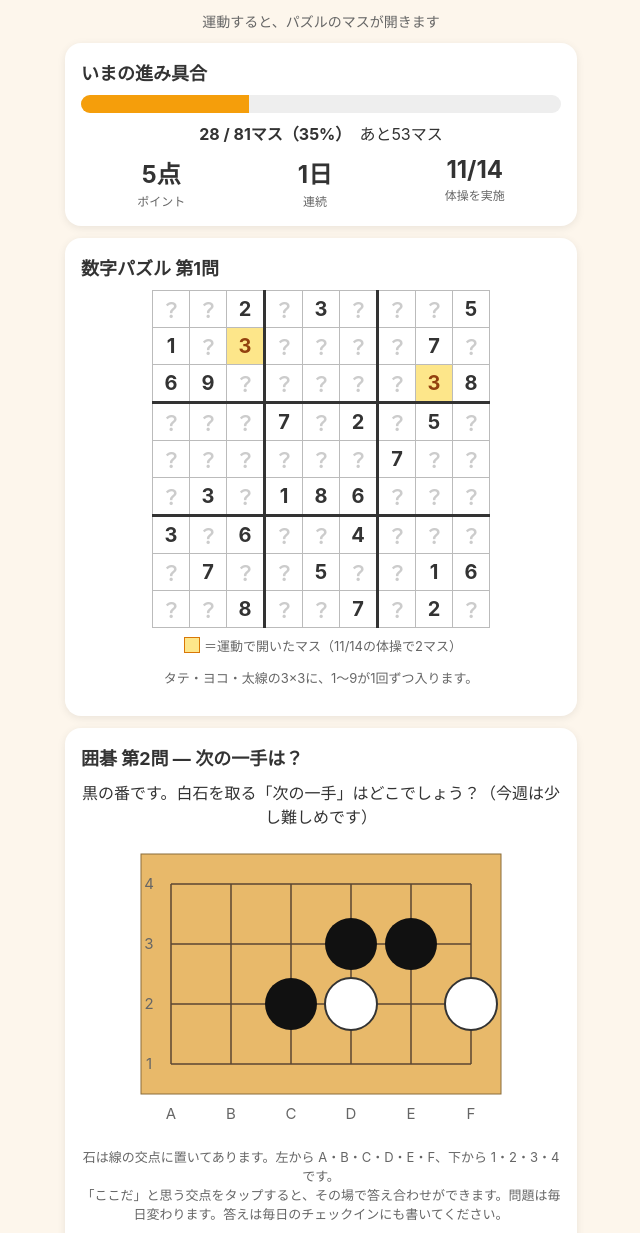
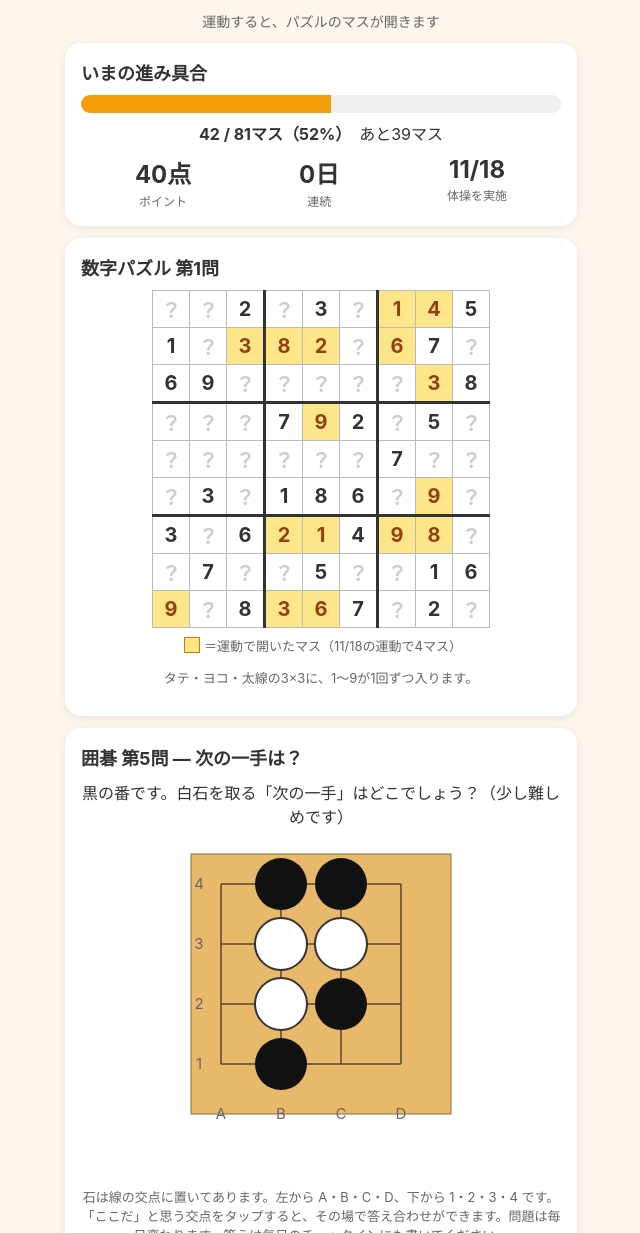
Before and after one commit to tanaka19750908-oss/tanaka19750908-oss.github.io-, a plain HTML site: page index.html in a window 1280 px wide. Shown: the part 59-1292 px from the top of the page, without its empty margins (319-959 px from the left). Drawn offline with Linux system fonts and the light colour scheme.

Commit message:
囲碁 第5問に更新（2026-11-20）

```diff
--- a/index.html
+++ b/index.html
@@ -11,7 +11,7 @@
   .card { background: #fff; border-radius: 16px; padding: 16px; margin: 12px auto; max-width: 480px; box-shadow: 0 2px 8px rgba(0,0,0,.08); }
   .card h2 { font-size: 18px; margin: 0 0 10px; }
   .bar-wrap { background: #eee; border-radius: 999px; height: 18px; overflow: hidden; }
-  .bar { background: #f59e0b; height: 100%; width: 35%; }
+  .bar { background: #f59e0b; height: 100%; width: 52%; }
   .stats { display: flex; justify-content: space-around; text-align: center; margin-top: 10px; }
   .stats b { display: block; font-size: 24px; }
   .stats span { font-size: 12px; color: #666; }
@@ -37,48 +37,46 @@
 <div class="card">
   <h2>いまの進み具合</h2>
   <div class="bar-wrap"><div class="bar"></div></div>
-  <p style="text-align:center;margin:8px 0 0;"><b>28 / 81マス（35%）</b>　あと53マス</p>
+  <p style="text-align:center;margin:8px 0 0;"><b>42 / 81マス（52%）</b>　あと39マス</p>
   <div class="stats">
-    <div><b>5点</b><span>ポイント</span></div>
-    <div><b>1日</b><span>連続</span></div>
-    <div><b>11/14</b><span>体操を実施</span></div>
+    <div><b>40点</b><span>ポイント</span></div>
+    <div><b>0日</b><span>連続</span></div>
+    <div><b>11/18</b><span>体操を実施</span></div>
   </div>
 </div>
 
 <div class="card">
   <h2>数字パズル 第1問</h2>
   <table class="sudoku">
-    <tr><td class="hidden">？</td><td class="hidden">？</td><td class="given">2</td><td class="hidden">？</td><td class="given">3</td><td class="hidden">？</td><td class="hidden">？</td><td class="hidden">？</td><td class="given">5</td></tr>
-    <tr><td class="given">1</td><td class="hidden">？</td><td class="revealed">3</td><td class="hidden">？</td><td class="hidden">？</td><td class="hidden">？</td><td class="hidden">？</td><td class="given">7</td><td class="hidden">？</td></tr>
+    <tr><td class="hidden">？</td><td class="hidden">？</td><td class="given">2</td><td class="hidden">？</td><td class="given">3</td><td class="hidden">？</td><td class="revealed">1</td><td class="revealed">4</td><td class="given">5</td></tr>
+    <tr><td class="given">1</td><td class="hidden">？</td><td class="revealed">3</td><td class="revealed">8</td><td class="revealed">2</td><td class="hidden">？</td><td class="revealed">6</td><td class="given">7</td><td class="hidden">？</td></tr>
     <tr><td class="given">6</td><td class="given">9</td><td class="hidden">？</td><td class="hidden">？</td><td class="hidden">？</td><td class="hidden">？</td><td class="hidden">？</td><td class="revealed">3</td><td class="given">8</td></tr>
-    <tr><td class="hidden">？</td><td class="hidden">？</td><td class="hidden">？</td><td class="given">7</td><td class="hidden">？</td><td class="given">2</td><td class="hidden">？</td><td class="given">5</td><td class="hidden">？</td></tr>
+    <tr><td class="hidden">？</td><td class="hidden">？</td><td class="hidden">？</td><td class="given">7</td><td class="revealed">9</td><td class="given">2</td><td class="hidden">？</td><td class="given">5</td><td class="hidden">？</td></tr>
     <tr><td class="hidden">？</td><td class="hidden">？</td><td class="hidden">？</td><td class="hidden">？</td><td class="hidden">？</td><td class="hidden">？</td><td class="given">7</td><td class="hidden">？</td><td class="hidden">？</td></tr>
-    <tr><td class="hidden">？</td><td class="given">3</td><td class="hidden">？</td><td class="given">1</td><td class="given">8</td><td class="given">6</td><td class="hidden">？</td><td class="hidden">？</td><td class="hidden">？</td></tr>
-    <tr><td class="given">3</td><td class="hidden">？</td><td class="given">6</td><td class="hidden">？</td><td class="hidden">？</td><td class="given">4</td><td class="hidden">？</td><td class="hidden">？</td><td class="hidden">？</td></tr>
+    <tr><td class="hidden">？</td><td class="given">3</td><td class="hidden">？</td><td class="given">1</td><td class="given">8</td><td class="given">6</td><td class="hidden">？</td><td class="revealed">9</td><td class="hidden">？</td></tr>
+    <tr><td class="given">3</td><td class="hidden">？</td><td class="given">6</td><td class="revealed">2</td><td class="revealed">1</td><td class="given">4</td><td class="revealed">9</td><td class="revealed">8</td><td class="hidden">？</td></tr>
     <tr><td class="hidden">？</td><td class="given">7</td><td class="hidden">？</td><td class="hidden">？</td><td class="given">5</td><td class="hidden">？</td><td class="hidden">？</td><td class="given">1</td><td class="given">6</td></tr>
-    <tr><td class="hidden">？</td><td class="hidden">？</td><td class="given">8</td><td class="hidden">？</td><td class="hidden">？</td><td class="given">7</td><td class="hidden">？</td><td class="given">2</td><td class="hidden">？</td></tr>
+    <tr><td class="revealed">9</td><td class="hidden">？</td><td class="given">8</td><td class="revealed">3</td><td class="revealed">6</td><td class="given">7</td><td class="hidden">？</td><td class="given">2</td><td class="hidden">？</td></tr>
   </table>
-  <p class="legend"><i></i>＝運動で開いたマス（11/14の体操で2マス）</p>
+  <p class="legend"><i></i>＝運動で開いたマス（11/18の運動で4マス）</p>
   <p class="note">タテ・ヨコ・太線の3×3に、1〜9が1回ずつ入ります。</p>
 </div>
 
 <div class="card">
-  <h2>囲碁 第2問 — 次の一手は？</h2>
-  <p style="text-align:center;margin-top:0;">黒の番です。白石を取る「次の一手」はどこでしょう？（今週は少し難しめです）</p>
-  <svg id="go-board" viewBox="0 0 380 290" style="display:block;margin:0 auto;width:100%;max-width:380px;" role="img" aria-label="囲碁盤面">
-    <rect x="10" y="10" width="360" height="240" fill="#e8b96a" stroke="#8a6d3b"/>
+  <h2>囲碁 第5問 — 次の一手は？</h2>
+  <p style="text-align:center;margin-top:0;">黒の番です。白石を取る「次の一手」はどこでしょう？（少し難しめです）</p>
+  <svg id="go-board" viewBox="0 0 280 330" style="display:block;margin:0 auto;width:100%;max-width:280px;" role="img" aria-label="囲碁盤面">
+    <rect x="10" y="10" width="260" height="260" fill="#e8b96a" stroke="#8a6d3b"/>
     <g stroke="#5b4632" stroke-width="1.5">
-      <line x1="40" y1="40" x2="40" y2="220"/><line x1="100" y1="40" x2="100" y2="220"/><line x1="160" y1="40" x2="160" y2="220"/><line x1="220" y1="40" x2="220" y2="220"/><line x1="280" y1="40" x2="280" y2="220"/><line x1="340" y1="40" x2="340" y2="220"/>
-      <line x1="40" y1="40" x2="340" y2="40"/><line x1="40" y1="100" x2="340" y2="100"/><line x1="40" y1="160" x2="340" y2="160"/><line x1="40" y1="220" x2="340" y2="220"/>
+      <line x1="40" y1="40" x2="40" y2="220"/><line x1="100" y1="40" x2="100" y2="220"/><line x1="160" y1="40" x2="160" y2="220"/><line x1="220" y1="40" x2="220" y2="220"/><line x1="40" y1="40" x2="220" y2="40"/><line x1="40" y1="100" x2="220" y2="100"/><line x1="40" y1="160" x2="220" y2="160"/><line x1="40" y1="220" x2="220" y2="220"/>
     </g>
     <g font-size="15" fill="#666" text-anchor="middle">
       <text x="18" y="45">4</text><text x="18" y="105">3</text><text x="18" y="165">2</text><text x="18" y="225">1</text>
-      <text x="40" y="275">A</text><text x="100" y="275">B</text><text x="160" y="275">C</text><text x="220" y="275">D</text><text x="280" y="275">E</text><text x="340" y="275">F</text>
+      <text x="40" y="275">A</text><text x="100" y="275">B</text><text x="160" y="275">C</text><text x="220" y="275">D</text>
     </g>
-    <circle cx="220" cy="100" r="26" fill="#111"/><circle cx="280" cy="100" r="26" fill="#111"/>
-    <circle cx="160" cy="160" r="26" fill="#111"/><circle cx="220" cy="160" r="26" fill="#fff" stroke="#333" stroke-width="2"/><circle cx="340" cy="160" r="26" fill="#fff" stroke="#333" stroke-width="2"/>
+    <circle cx="100" cy="40" r="26" fill="#111"/><circle cx="160" cy="40" r="26" fill="#111"/><circle cx="100" cy="100" r="26" fill="#fff" stroke="#333" stroke-width="2"/><circle cx="160" cy="100" r="26" fill="#fff" stroke="#333" stroke-width="2"/><circle cx="100" cy="160" r="26" fill="#fff" stroke="#333" stroke-width="2"/><circle cx="160" cy="160" r="26" fill="#111"/><circle cx="100" cy="220" r="26" fill="#111"/>
   </svg>
-  <p class="note">石は線の交点に置いてあります。左から A・B・C・D・E・F、下から 1・2・3・4 です。<br>「ここだ」と思う交点をタップすると、その場で答え合わせができます。問題は毎日変わります。答えは毎日のチェックインにも書いてください。</p>
+  <p class="note">石は線の交点に置いてあります。左から A・B・C・D、下から 1・2・3・4 です。<br>「ここだ」と思う交点をタップすると、その場で答え合わせができます。問題は毎日変わります。答えは毎日のチェックインにも書いてください。</p>
   <div id="go-feedback" style="text-align:center;font-size:17px;font-weight:bold;min-height:26px;margin-top:6px;"></div>
 </div>
 
@@ -92,12 +90,12 @@
   </div>
 </div>
 
-<p class="note">更新日：2026年11月17日（囲碁は第2問に進みました）<br>無理のない範囲で、毎日少しずつ。</p>
+<p class="note">更新日：2026年11月20日（囲碁は第5問に進みました）<br>無理のない範囲で、毎日少しずつ。</p>
 <script>
 (function(){
-  var ANSWER_HASH = 5861842;
+  var ANSWER_HASH = 5861938;
   function h(s){ var x=5381; for(var i=0;i<s.length;i++){ x=((x*33)^s.charCodeAt(i))>>>0; } return x; }
-  var cols=['A','B','C','D','E','F'], rows=[4,3,2,1];
+  var cols=['A','B','C','D'], rows=[4,3,2,1];
   var svg=document.getElementById('go-board');
   var fb=document.getElementById('go-feedback');
   if(!svg||!fb) return;
```
